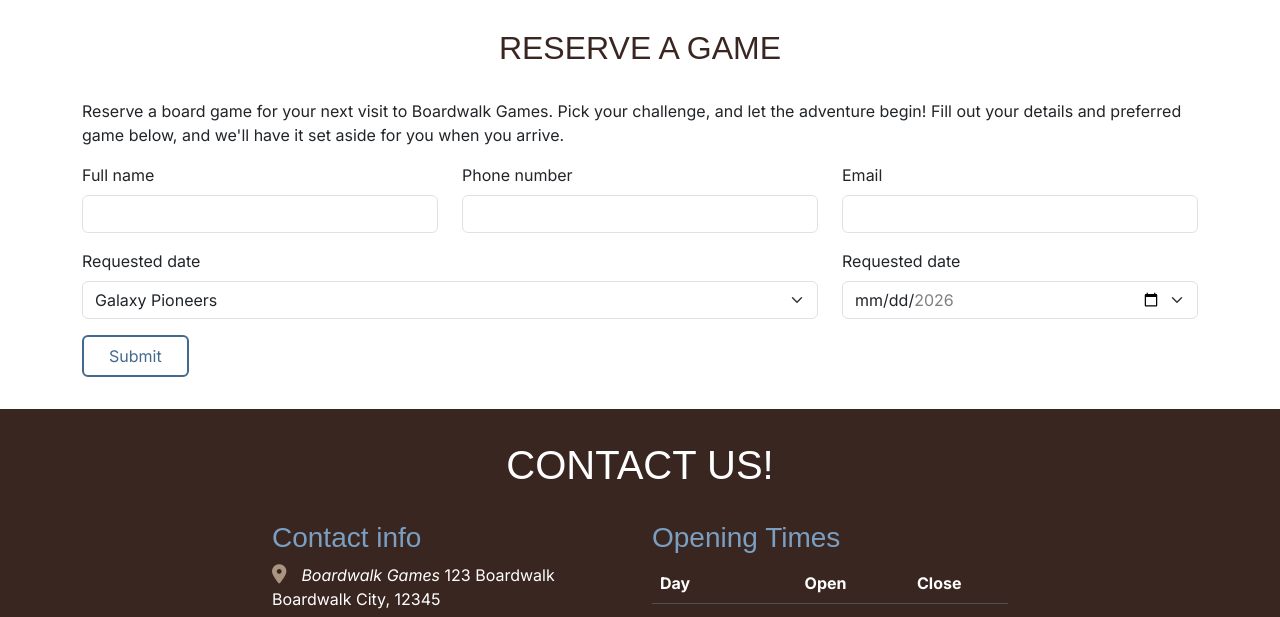
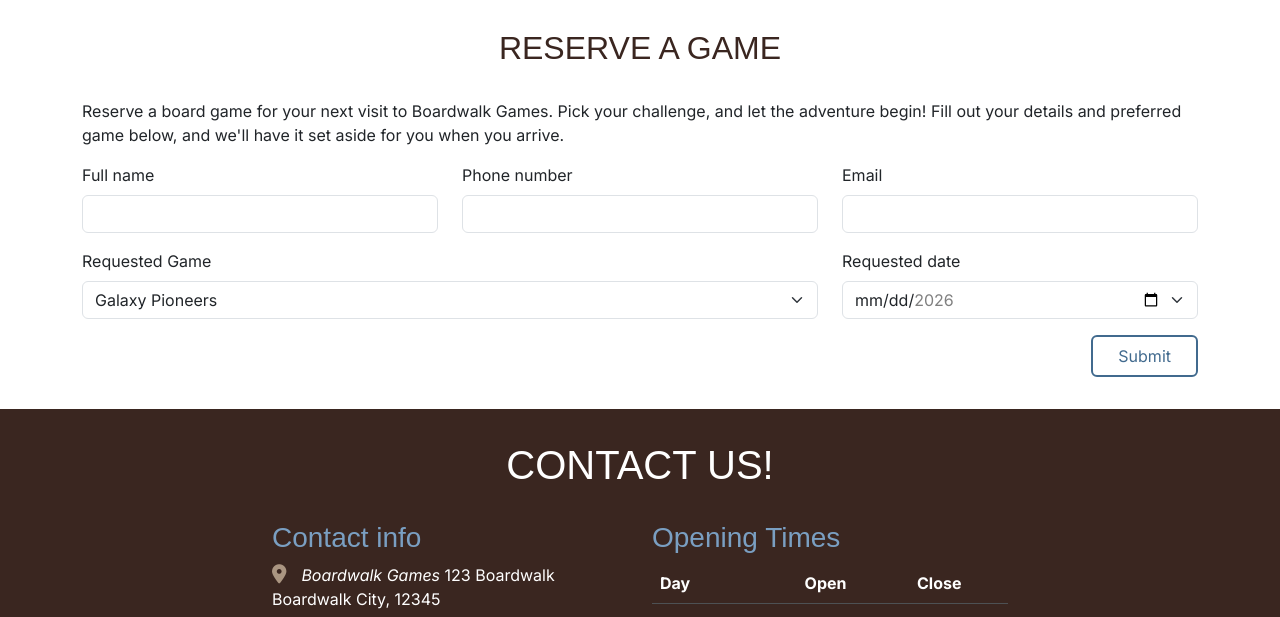
Before and after one commit to devildex91/boardwalk-games, a plain HTML site: page game-library.html in a window 1280 px wide. Shown: the part 1646-2263 px from the top of the page. Drawn offline with nearby package versions, Linux system fonts and the light colour scheme; a web font is replaced by a local one.

Commit message:
adjusted button

```diff
--- a/assets/styles.css
+++ b/assets/styles.css
@@ -101,7 +101,9 @@ color:white;
 
 /*reserve*/
 
-
+#booking-button{
+    align-items: end;
+}
 
 /*footer/contact*/
 
--- a/game-library.html
+++ b/game-library.html
@@ -253,7 +253,7 @@
             </div>
 
             <div class="col-12 col-lg-8 mb-3">
-              <label for="event-type" class="form-label">Requested date</label>
+              <label for="event-type" class="form-label">Requested Game</label>
               <select id="event-type" class="form-select" name="event-type" required>
                 <option value="galaxy-pioneers">Galaxy Pioneers</option>
                 <option value="mystic-wood">Mystic Woods</option>
@@ -273,13 +273,15 @@
             </div>
 
 
-          <div id = "booking-button" class = "col-12-text-align-end col-lg-3-text-align-end  ">
-           <button type="submit" class="btn custom-button-outline">Submit</button>
+          <div id = "booking-button" class = "  col-12  col-lg-3 d-flex justify-content-end  ms-auto ">
+           <button type="submit" class="btn custom-button-outline ">Submit</button>
           </div>
+
           </form>
         </div>
       </div>
     </section>
+
 
   </main>
 
```
